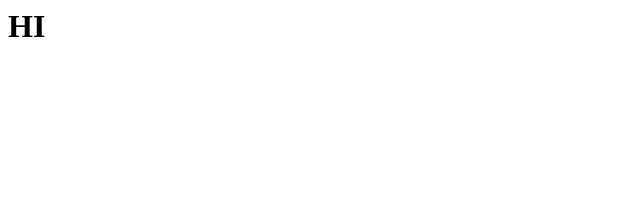
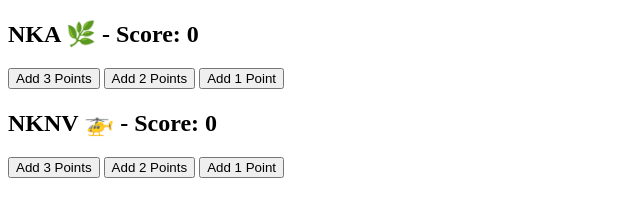
Before and after one commit to sdqpvr/hello-world, a plain HTML site: page index.html in a window 1280 px wide. Shown: the whole page, without its empty margins (0-640 px from the left). Drawn offline with Linux system fonts and the light colour scheme.

Commit message:
Update index.html
1

```diff
--- a/index.html
+++ b/index.html
@@ -1 +1,37 @@
-<h1> HI</h1>
+<!DOCTYPE html>
+<html>
+<head>
+    <title>Quiz Competition</title>
+    <style>
+        .team-container {
+            margin-bottom: 10px;
+        }
+    </style>
+</head>
+<body>
+    <div id="NKA" class="team-container">
+        <h2>NKA 🌿 - Score: <span class="score">0</span></h2>
+        <button onclick="addPoints('NKA', 3)">Add 3 Points</button>
+        <button onclick="addPoints('NKA', 2)">Add 2 Points</button>
+        <button onclick="addPoints('NKA', 1)">Add 1 Point</button>
+    </div>
+
+    <div id="NKNV" class="team-container">
+        <h2>NKNV 🚁 - Score: <span class="score">0</span></h2>
+        <button onclick="addPoints('NKNV', 3)">Add 3 Points</button>
+        <button onclick="addPoints('NKNV', 2)">Add 2 Points</button>
+        <button onclick="addPoints('NKNV', 1)">Add 1 Point</button>
+    </div>
+
+    <!-- Add remaining teams in similar format -->
+
+    <script>
+        function addPoints(teamId, points) {
+            var teamElement = document.getElementById(teamId);
+            var scoreElement = teamElement.querySelector('.score');
+            var currentScore = parseInt(scoreElement.textContent);
+            scoreElement.textContent = currentScore + points;
+        }
+    </script>
+</body>
+</html>
```
